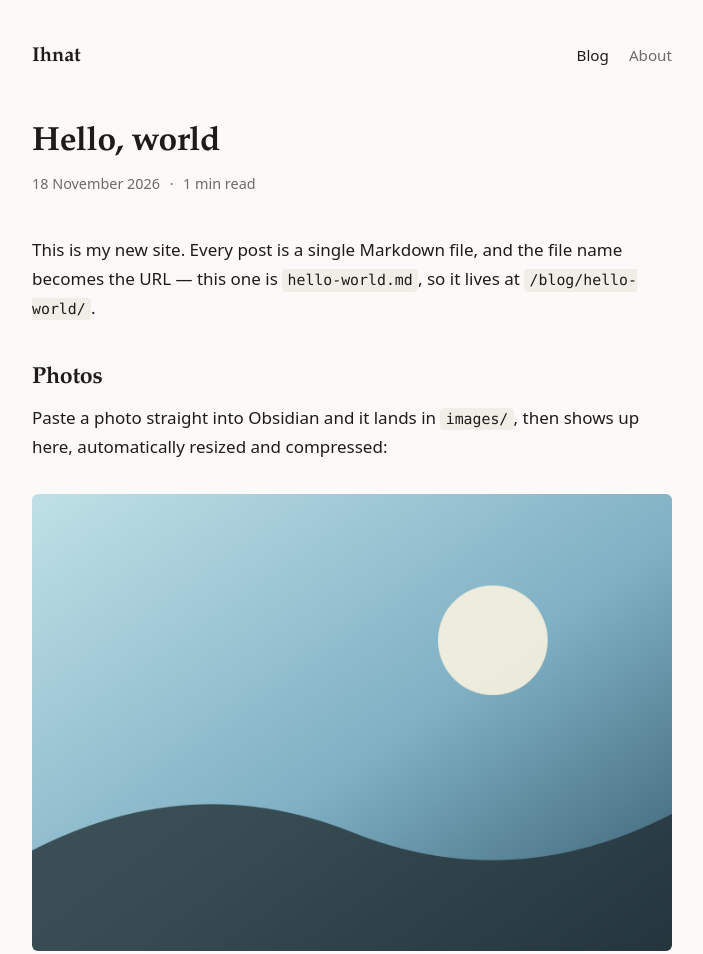
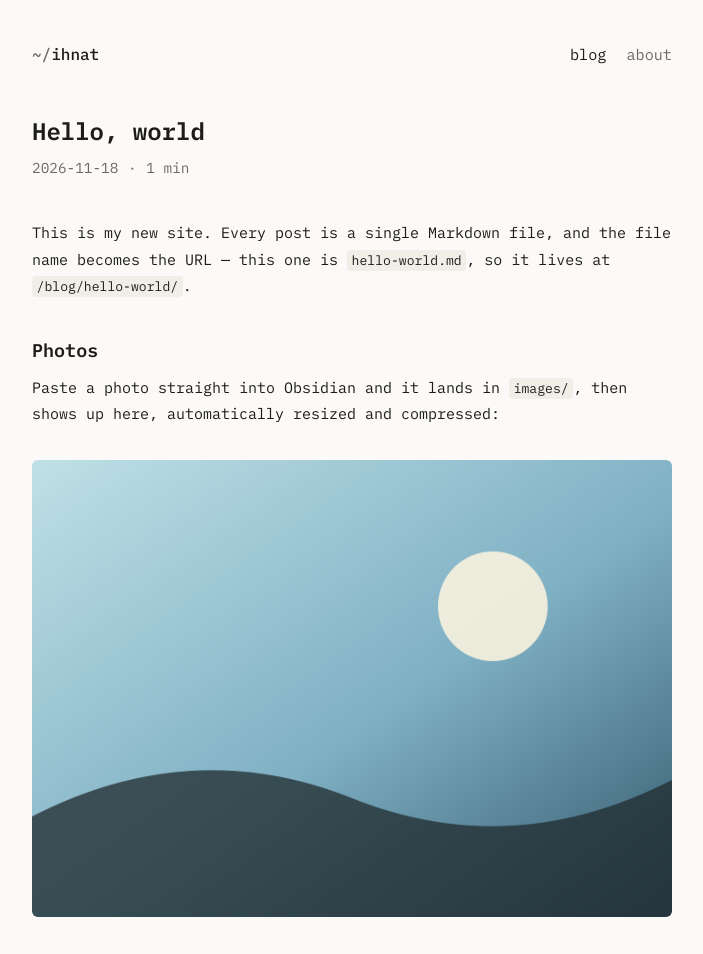
Before and after one commit to ignazhar/ignazhar.github.io, an Astro site: page /blog/hello-world in a window 1280 px wide. Shown: the top 954 px of the page, without its empty margins (288-991 px from the left). Built offline with nearby package versions, Linux system fonts and the light colour scheme; Astro itself is replaced by a stand-in of ours; some packages are replaced by stand-ins of ours.

Commit message:
Switch to IBM Plex Mono "notebook" style
- Bundle IBM Plex Mono (400, 400 italic, 500, 600) via @fontsource
  and use it for everything
- ~/name in the header, lowercase nav, ISO dates, shorter reading time

Co-Authored-By: Claude Opus 5.5 <noreply@anthropic.com>

```diff
--- a/package.json
+++ b/package.json
@@ -15,6 +15,7 @@
     "@astrojs/markdown-remark": "^7.3.9",
     "@astrojs/rss": "^4.0.19",
     "@astrojs/sitemap": "^3.7.5",
+    "@fontsource/ibm-plex-mono": "^5.3.0",
     "astro": "^7.4.12"
   }
 }
--- a/src/layouts/Base.astro
+++ b/src/layouts/Base.astro
@@ -1,4 +1,8 @@
 ---
+import '@fontsource/ibm-plex-mono/400.css';
+import '@fontsource/ibm-plex-mono/400-italic.css';
+import '@fontsource/ibm-plex-mono/500.css';
+import '@fontsource/ibm-plex-mono/600.css';
 import '../styles/global.css';
 import { SITE, GOATCOUNTER } from '../site.config';
 
--- a/src/lib/posts.ts
+++ b/src/lib/posts.ts
@@ -6,13 +6,9 @@ export async function getPosts() {
   return posts.sort((a, b) => b.data.date.valueOf() - a.data.date.valueOf());
 }
 
-export function formatDate(date: Date, style: 'short' | 'long' = 'long') {
-  return date.toLocaleDateString('en-GB', {
-    day: 'numeric',
-    month: style === 'long' ? 'long' : 'short',
-    year: 'numeric',
-    timeZone: 'UTC',
-  });
+/** Dates are shown as 2026-11-18 (ISO), which suits the monospace look. */
+export function formatDate(date: Date) {
+  return date.toISOString().slice(0, 10);
 }
 
 export function readingTime(markdown: string | undefined) {
--- a/src/pages/blog/[slug].astro
+++ b/src/pages/blog/[slug].astro
@@ -22,7 +22,7 @@ const { title, date, description, cover, tags } = post.data;
     <div class="post-meta">
       <time datetime={date.toISOString()}>{formatDate(date)}</time>
       <span class="dot"></span>
-      <span>{readingTime(post.body)} min read</span>
+      <span>{readingTime(post.body)} min</span>
       <ViewCount />
     </div>
 
--- a/src/pages/blog/index.astro
+++ b/src/pages/blog/index.astro
@@ -19,7 +19,7 @@ const byYear = Map.groupBy(posts, (p) => p.data.date.getUTCFullYear());
                 {post.data.title}
                 {post.data.draft && <span class="muted small"> (draft)</span>}
               </a>
-              <time datetime={post.data.date.toISOString()}>{formatDate(post.data.date, 'short')}</time>
+              <time datetime={post.data.date.toISOString()}>{formatDate(post.data.date)}</time>
             </li>
           ))}
         </ul>
--- a/src/pages/index.astro
+++ b/src/pages/index.astro
@@ -17,7 +17,7 @@ const recent = (await getPosts()).slice(0, 5);
       recent.map((post) => (
         <li>
           <a href={`/blog/${post.id}/`}>{post.data.title}</a>
-          <time datetime={post.data.date.toISOString()}>{formatDate(post.data.date, 'short')}</time>
+          <time datetime={post.data.date.toISOString()}>{formatDate(post.data.date)}</time>
         </li>
       ))
     }
--- a/src/styles/global.css
+++ b/src/styles/global.css
@@ -6,9 +6,11 @@
   --accent: #b4532a;
   --code-bg: #f1eee8;
   --max: 42rem;
-  --serif: 'Iowan Old Style', 'Palatino Linotype', Palatino, Georgia, serif;
-  --sans: system-ui, -apple-system, 'Segoe UI', Roboto, sans-serif;
-  --mono: ui-monospace, 'SF Mono', Menlo, Consolas, monospace;
+  /* One font for everything: IBM Plex Mono (bundled via @fontsource, see Base.astro).
+     To change the font, swap the family name here and the imports in Base.astro. */
+  --mono: 'IBM Plex Mono', ui-monospace, 'SF Mono', Menlo, Consolas, monospace;
+  --serif: var(--mono);
+  --sans: var(--mono);
   color-scheme: light dark;
 }
 
@@ -37,7 +39,7 @@ body {
   margin: 0;
   background: var(--bg);
   color: var(--fg);
-  font: 1.0625rem/1.7 var(--sans);
+  font: 0.9375rem/1.75 var(--sans);
 }
 
 a {
@@ -66,10 +68,17 @@ a:hover {
   padding-bottom: 3rem;
 }
 .site-header .name {
-  font-family: var(--serif);
-  font-size: 1.25rem;
-  font-weight: 600;
+  font-size: 1rem;
+  font-weight: 500;
   text-decoration: none;
+  text-transform: lowercase;
+}
+.site-header .name::before {
+  content: '~/';
+  color: var(--muted);
+}
+.site-header nav a {
+  text-transform: lowercase;
 }
 .site-header nav {
   display: flex;
@@ -106,21 +115,19 @@ a:hover {
 h1,
 h2,
 h3 {
-  font-family: var(--serif);
   font-weight: 600;
-  line-height: 1.25;
-  letter-spacing: -0.01em;
+  line-height: 1.3;
 }
 h1 {
-  font-size: 2.1rem;
+  font-size: 1.5rem;
   margin: 0 0 0.5rem;
 }
 h2 {
-  font-size: 1.45rem;
+  font-size: 1.15rem;
   margin: 2.5rem 0 0.75rem;
 }
 h3 {
-  font-size: 1.15rem;
+  font-size: 1rem;
   margin: 2rem 0 0.5rem;
 }
 
@@ -160,11 +167,8 @@ h3 {
 }
 
 .section-title {
-  font-family: var(--sans);
-  font-size: 0.8rem;
-  font-weight: 600;
-  letter-spacing: 0.08em;
-  text-transform: uppercase;
+  font-size: 0.85rem;
+  font-weight: 500;
   color: var(--muted);
   margin: 3rem 0 0.75rem;
 }
@@ -260,8 +264,11 @@ h3 {
 }
 
 @media (max-width: 480px) {
+  body {
+    font-size: 0.875rem;
+  }
   h1 {
-    font-size: 1.75rem;
+    font-size: 1.3rem;
   }
   .site-header {
     padding-top: 1.5rem;
```
Also changed, not shown: 1 other file.
